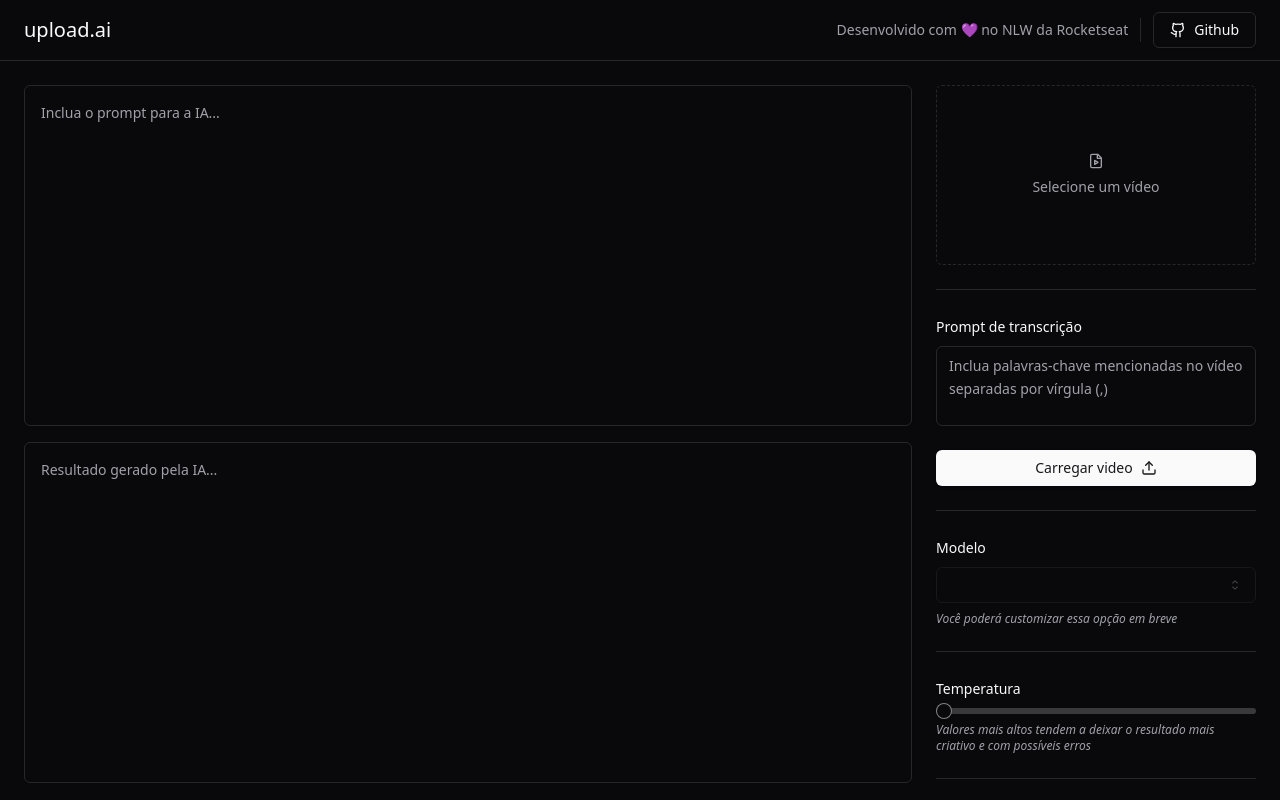
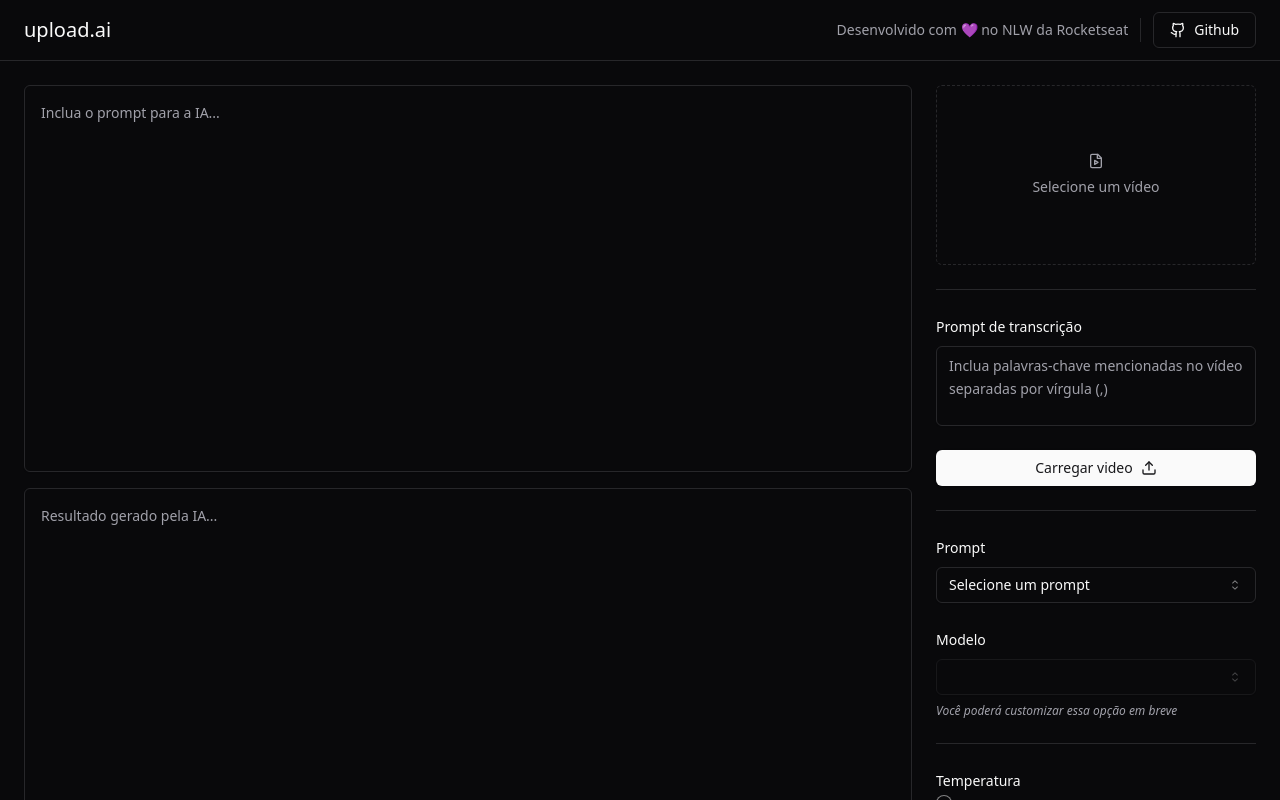
Before and after one commit to ArthurPMachado/Transcript-IA, a React (Vite) app: page / in a window 1280 px wide. Shown: the top 800 px of the page. Built offline with nearby package versions, Linux system fonts and the light colour scheme.

Commit message:
add prompt to choose between title and description

```diff
--- a/src/App.tsx
+++ b/src/App.tsx
@@ -78,6 +78,19 @@
 
           <form className='space-y-6'>
             <div className='space-y-2'>
+              <Label>Prompt</Label>
+              <Select>
+                <SelectTrigger>
+                  <SelectValue placeholder="Selecione um prompt"/>
+                </SelectTrigger>
+                <SelectContent>
+                  <SelectItem value="title">Titulo do Youtube</SelectItem>
+                  <SelectItem value="description">Descrição do Youtube</SelectItem>
+                </SelectContent>
+              </Select>
+            </div>
+
+            <div className='space-y-2'>
               <Label>Modelo</Label>
               <Select disabled defaultValue='gtp3.5'>
                 <SelectTrigger>
@@ -92,7 +105,7 @@
               </span>
             </div>
 
-              <Separator />
+            <Separator />
 
             <div className='space-y-2'>
               <Label>Temperatura</Label>
```
